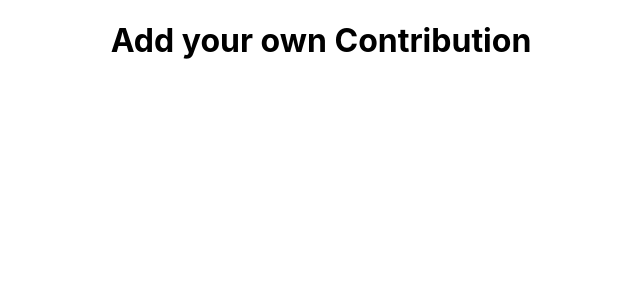
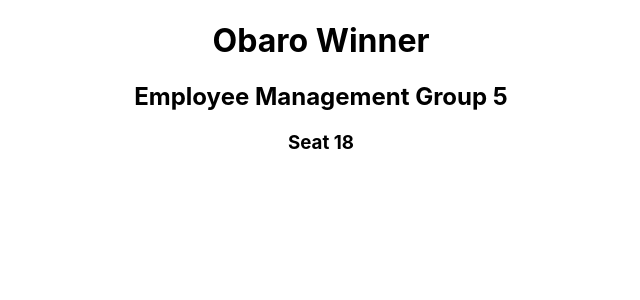
Before and after one commit to Aneal250/Weekly_Task_9, a React (Create React App) app: page / in a window 1280 px wide. Shown: the top 300 px of the page, without its empty margins (319-959 px from the left). Built offline with nearby package versions, Linux system fonts and the light colour scheme.

Commit message:
Functional component created

```diff
--- a/src/App.js
+++ b/src/App.js
@@ -1,10 +1,11 @@
 import logo from './logo.svg';
 import './App.css';
+import Winner from  './components/Winner'
 
 function App() {
   return (
     <div className="App">
-      <h1>Add your own Contribution</h1>
+      <Winner/>
     </div>
   );
 }
--- /dev/null
+++ b/src/components/Winner.js
@@ -0,0 +1,11 @@
+import React from 'react'
+
+export default function winner() {
+    return (
+        <div>
+            <h1>Obaro Winner</h1>
+          <h2>Employee Management Group 5</h2>
+          <h3>Seat 18</h3>
+        </div>
+    )
+}
```
Also changed, not shown: 1 other file (tests, documents, lock files or other folders).
